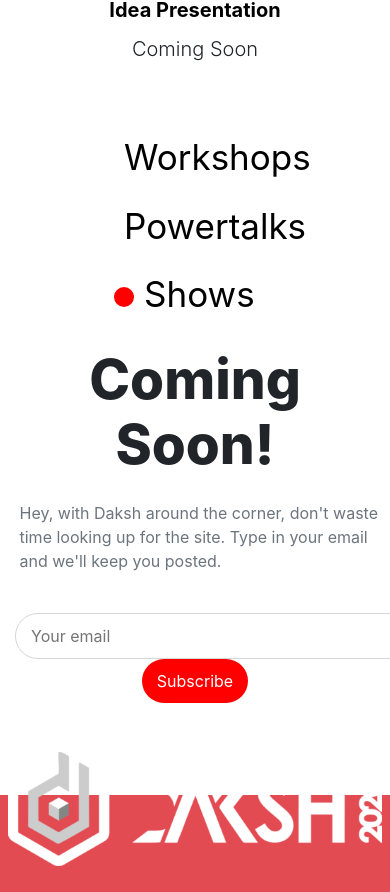
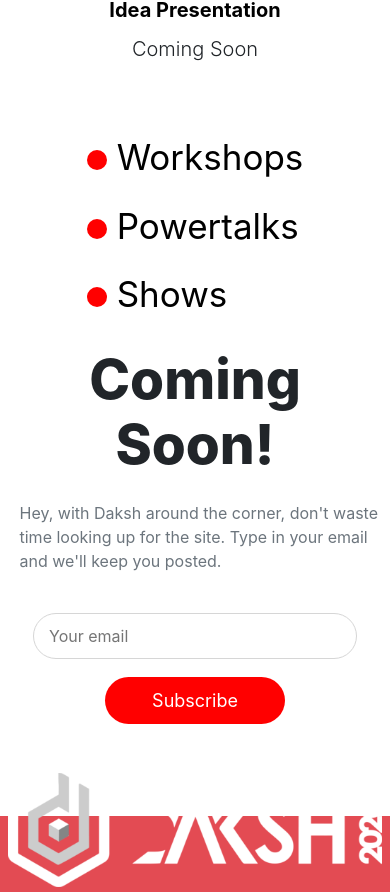
Before and after one commit to dcs-sastra/Daksh2020-Frontend, a React (Create React App) app: page / in a window 390 px wide. Shown: the part 3008-3900 px from the top of the page. Built offline with nearby package versions, Linux system fonts and the light colour scheme; a web font is replaced by a local one.

Commit message:
made coming soon red dots and input form responsive

```diff
--- a/src/components/home/comeSoon/ComeSoon.jsx
+++ b/src/components/home/comeSoon/ComeSoon.jsx
@@ -7,21 +7,21 @@ class ComeSoon extends Component {
         return (
             <div>
                 <div class="container">
-                    <div class="cs">
+                    <div class="cs" >
                         <div>
-                            <div class="cs-content">
+                            <div class="cs-content"  >
                                 <div className="red-dot"></div>
                                 <p class="clusters">Workshops</p>
                             </div>
                         </div>
                         <div>
-                            <div class="cs-content">
+                            <div class="cs-content" >
                                 <div className="red-dot"></div>
                                 <p class="clusters">Powertalks</p>
                             </div>
                         </div>
                         <div>
-                            <div class="cs-content">
+                            <div class="cs-content" >
                                 <div className="red-dot"></div>
                                 <p class="clusters">Shows</p>
                             </div>
@@ -34,9 +34,9 @@ class ComeSoon extends Component {
                     <br />
                     <p class="text-secondary">Hey, with Daksh around the corner, don't waste time looking up for the site. Type in your email and we'll keep you posted. </p>
                     <br />
-                    <div class="container subscribe-form">
-                        <input type="email" className="subscribe" placeholder="Your email" size="35" />
-                        <button type="submit" className="subscribe-btn">Subscribe</button>
+                    <div class="container subscribe-form" >
+                        <input type="email" className="subscribe" placeholder="Your email" id="inputB1" />
+                        <button type="submit" className="subscribe-btn" id="inputB2">Subscribe</button>
                     </div>
                     <br /> <br /><br />
                 </div>
--- a/src/components/home/comeSoon/comeSoon.css
+++ b/src/components/home/comeSoon/comeSoon.css
@@ -71,16 +71,41 @@
     margin: 10vh 0;
 }
 
-.subscribe-form {
-    text-align: center;
+#inputB1{
+
+    width:73%;
+    margin-right:2%;
+
 }
-
-
+#inputB2 {
+    width:25%
+}
+#inputB2 :hover{
+    cursor: pointer;
+}
 @media only screen and (max-width: 600px) {
     .cs {
         flex-flow: column;
-        width: 45%;
+        width: fit-content;
+
         margin: 0 auto;
+    }
+    #inputB1{
+
+        width:90%;
+        margin-left:5%;
+        margin-right: 5%;
+
+    }
+    #inputB2{
+
+        text-align:center !important;
+        font-size:large;
+        width:50%;
+        margin-left: 25%;
+        margin-right: 25%;
+        margin-top: 5%;
+
     }
 
 }
```
